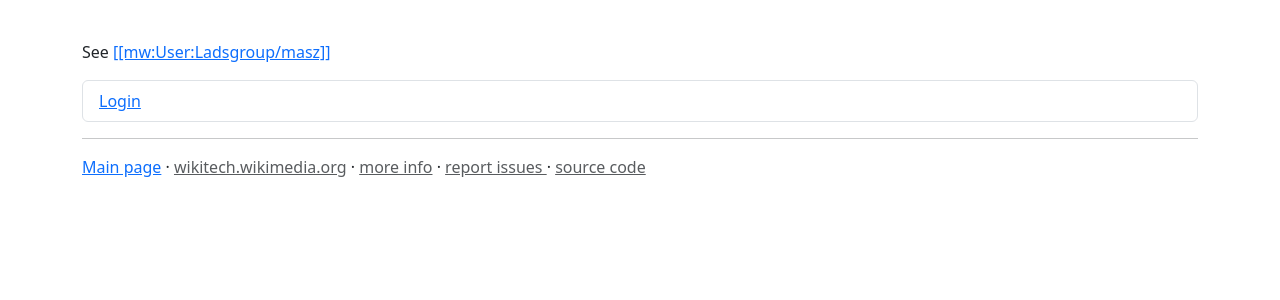
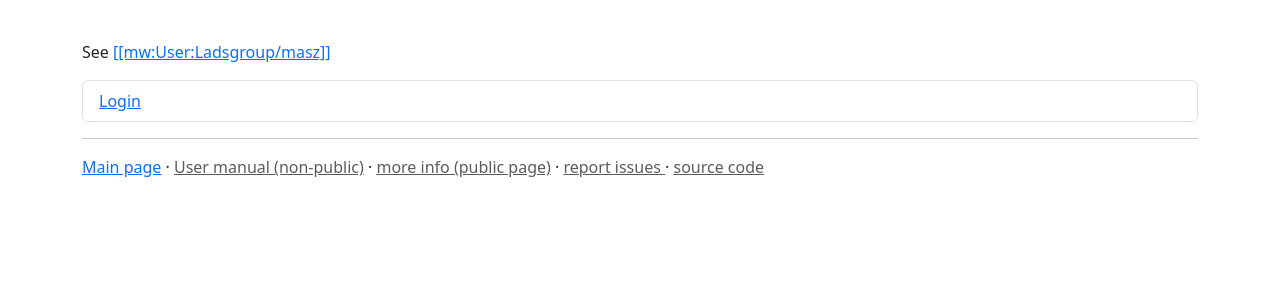
Before and after one commit to Ladsgroup/masz-web, a Flask app: page / in a window 1280 px wide. Shown: the part 46-346 px from the top of the page. Run offline with Flask 2, Linux system fonts and the light colour scheme; some libraries are stand-ins or nearby versions.

Commit message:
Bump masz to HEAD. Add link to non-public documentation

```diff
--- a/templates/base.html
+++ b/templates/base.html
@@ -27,11 +27,11 @@
     <hr/>
     <a href="/">Main page</a>
     &middot;
-    <a href="https://wikitech.wikimedia.org" class="text-muted">
-        wikitech.wikimedia.org</a>
+    <a href="https://checkuser.wikimedia.org/wiki/Help:Masz" class="text-muted">
+        User manual (non-public)</a>
     &middot;
     <a href="https://www.mediawiki.org/wiki/User:Ladsgroup/masz" class="text-muted">
-        more info</a>
+        more info (public page)</a>
     &middot;
     <a href="https://phabricator.wikimedia.org/tag/masz" class="text-muted">
         report issues
```
